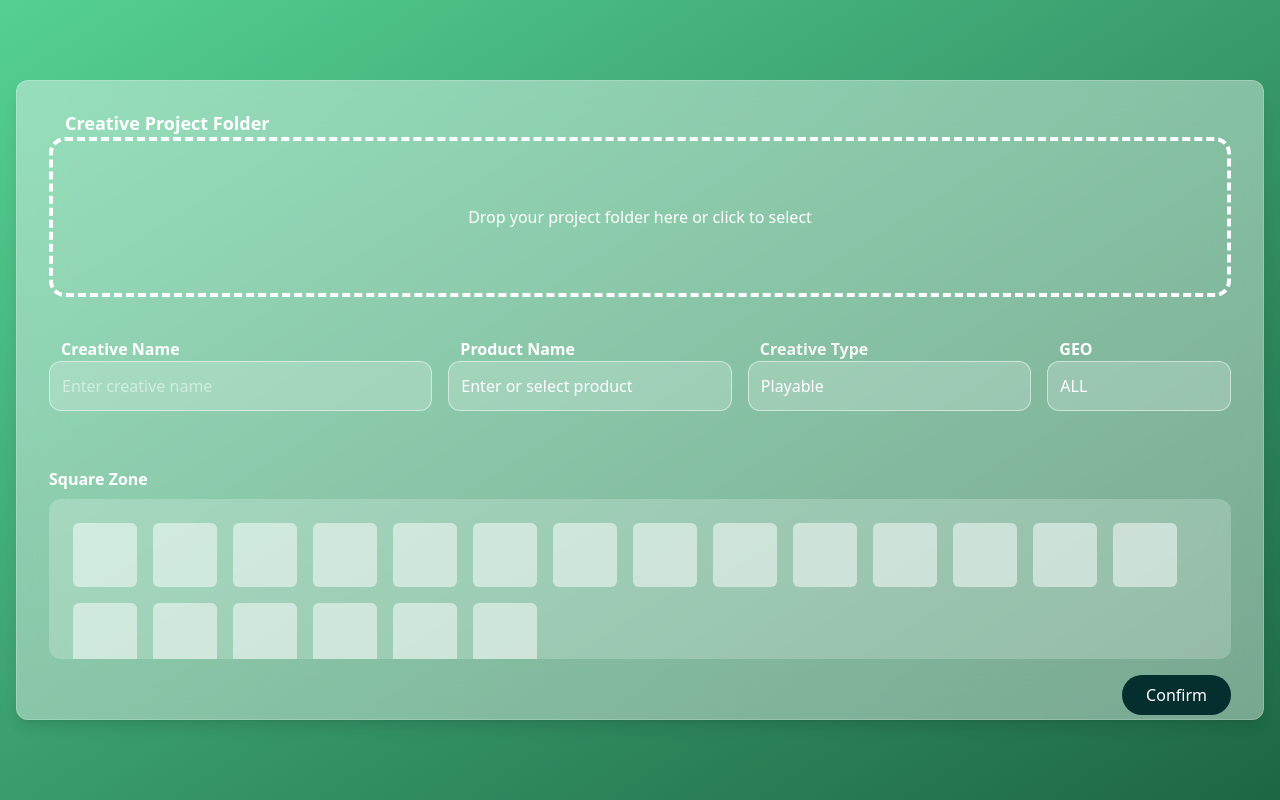
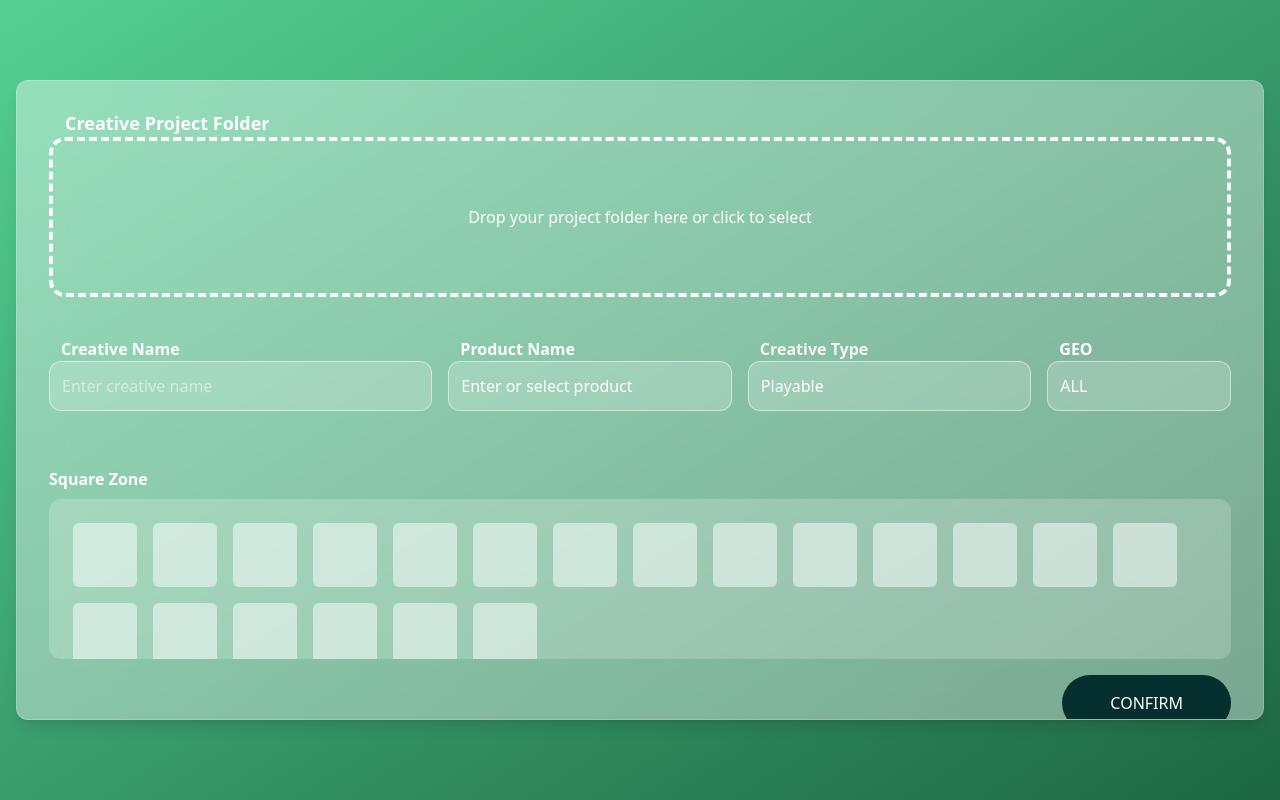
Before and after one commit to dkbozkurt/dkb-AdCraft, a React (Vite) app: page / in a window 1280 px wide. Built offline with nearby package versions, Linux system fonts and the light colour scheme.

Commit message:
confirm button edits

```diff
--- a/src/components/ConfirmButton.tsx
+++ b/src/components/ConfirmButton.tsx
@@ -3,8 +3,8 @@ import React from 'react'
 const ConfirmButton: React.FC = () => {
     return (
         <div className="flex justify-end">
-            <button className="px-6 py-2 bg-[#052e2e] text-white rounded-full hover:bg-green-600 transition-colors">
-                Confirm
+            <button className="px-12 py-4 bg-[#052e2e] text-white rounded-full hover:bg-green-600 transition-colors">
+                CONFIRM
             </button>
         </div>
     )
```
